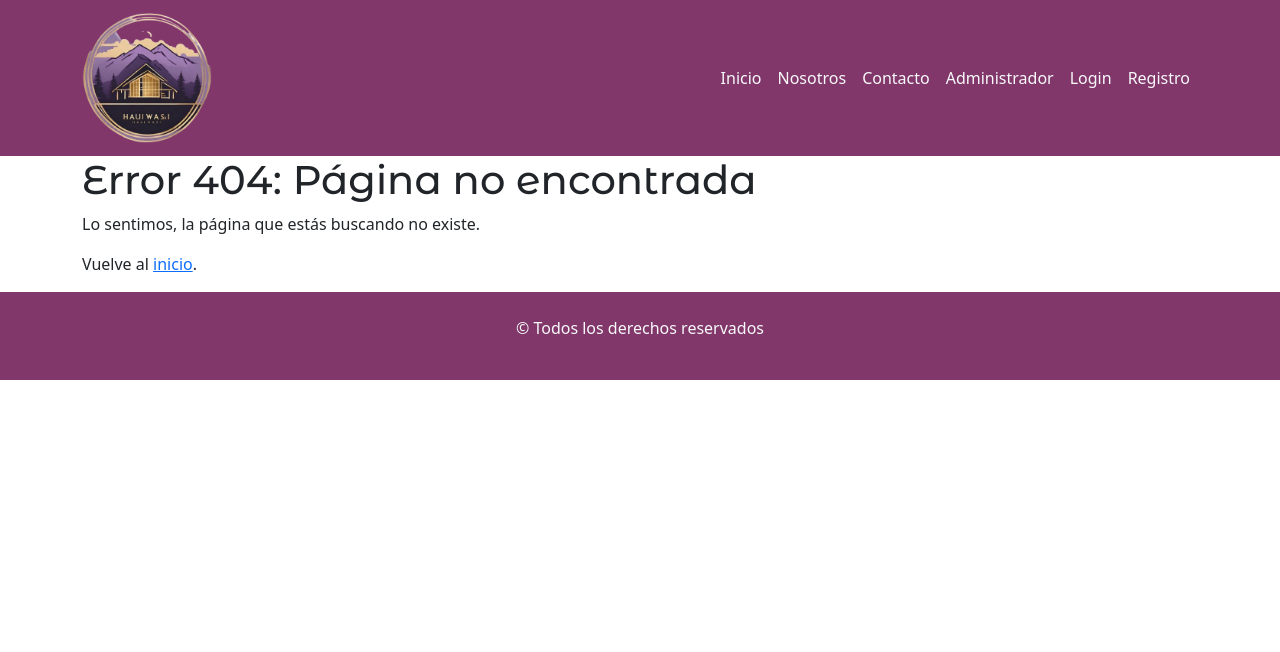
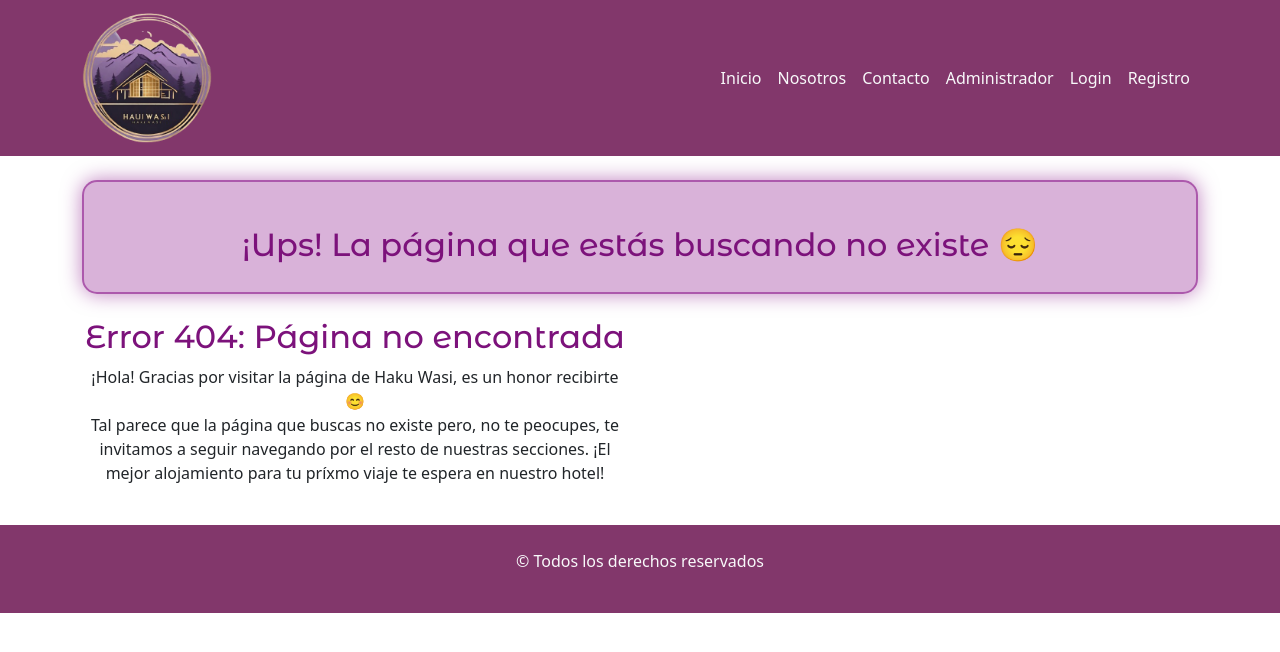
Before and after one commit to Pabmoy25/proyectoHotel-FrontEnd, a React (Vite) app: page /error404 in a window 1280 px wide. Before the commit this address had no page. Shown: the top 652 px of the page. Built offline with nearby package versions, Linux system fonts and the light colour scheme.

Commit message:
agregué el título y texto de la página

```diff
--- a/src/components/pages/Error404.jsx
+++ b/src/components/pages/Error404.jsx
@@ -1,14 +1,31 @@
 import React from 'react';
-import { Link } from 'react-router-dom'; // Importa el componente Link
+import { Link } from 'react-router-dom';
 
 const Error404 = () => {
   return (
+   <>
+   <section class="container cuadroNosotros mt-4">
+        <h2 class="text-center mt-4 tituloAdmin">
+        ¡Ups! La página que estás buscando no existe 😔
+        </h2>
+        </section>
+
     <section>
-      <h1>Error 404: Página no encontrada</h1>
-      <p>Lo sentimos, la página que estás buscando no existe.</p>
-      {/* Utiliza Link para crear el enlace */}
-      <p>Vuelve al <Link to="/">inicio</Link>.</p>
-    </section>
+        <div class="row align-items-center my-4">
+          <div class="col-lg-6 col-md-12 col-sm-12">
+            <h2 className="tituloAdmin text-center">Error 404: Página no encontrada</h2>
+            <p className="text-center">
+              ¡Hola! Gracias por visitar la página de Haku Wasi, es un honor recibirte 😊 <br></br>
+              Tal parece que la página que buscas no existe pero, no te peocupes, te invitamos a seguir navegando por el resto de nuestras secciones. ¡El mejor alojamiento para tu príxmo viaje te espera en nuestro hotel!
+            </p>
+  {/*<Link to="/">inicio</Link>.*/}
+          </div>
+
+        </div>
+      </section>
+
+
+    </>
   );
 }
 
```
